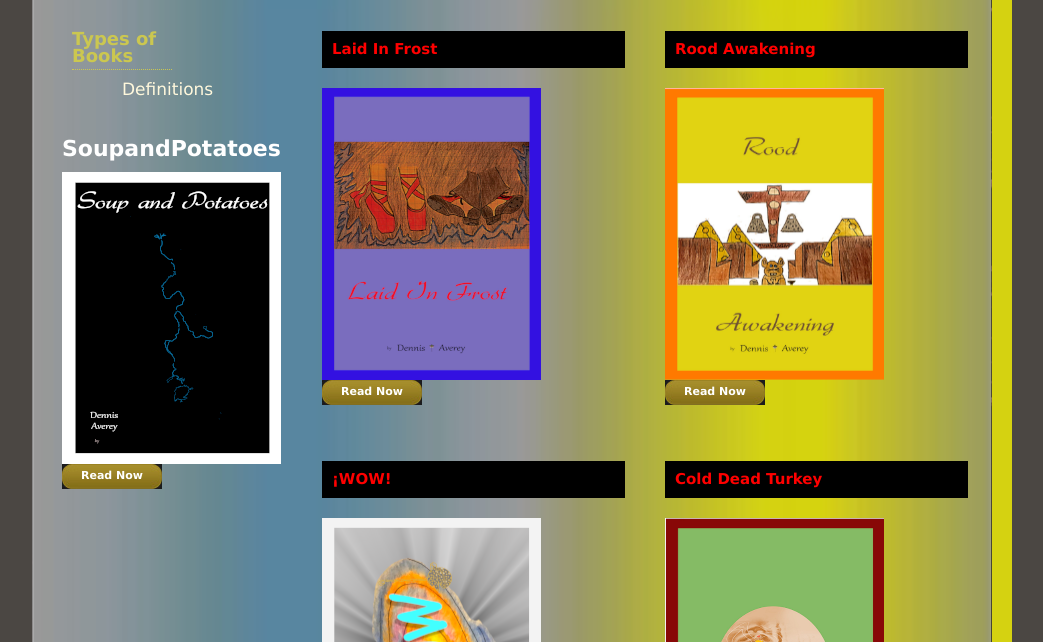
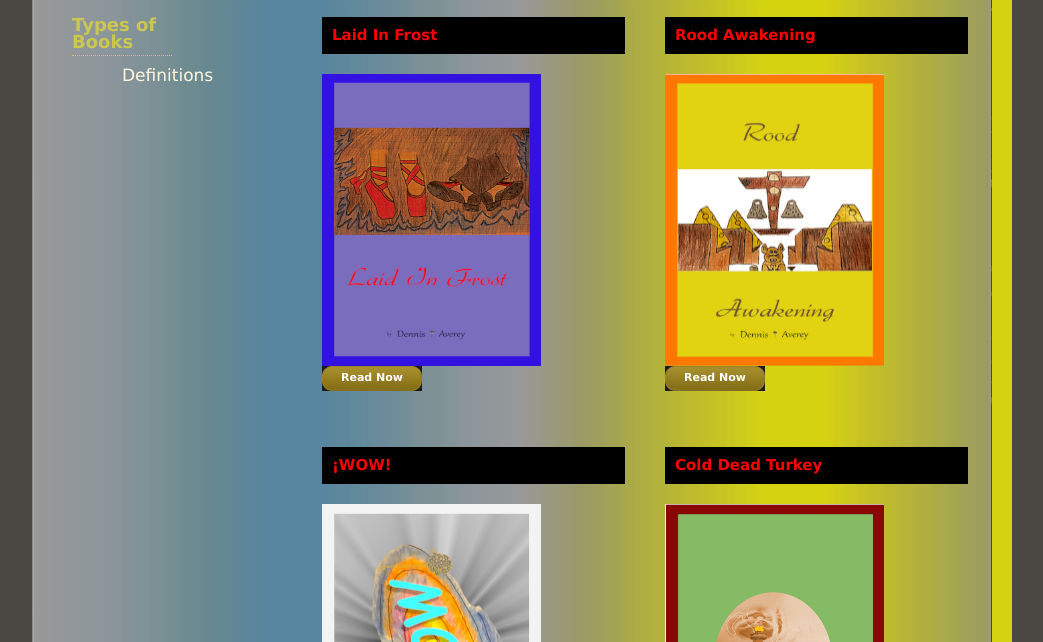
Before and after one commit to PaceFrame/Books, a plain HTML site: page index.html in a window 1280 px wide. Shown: the part 158-800 px from the top of the page, without its empty margins (118-1161 px from the left). Drawn offline with Linux system fonts and the light colour scheme.

Commit message:
Update index.html

```diff
--- a/index.html
+++ b/index.html
@@ -124,20 +124,7 @@
                     <div class="buy_now_button"><a href="https://drive.google.com/file/d/1qQc9p_e-Kvh_r6n10edub7uiVCKMMV7G/view?usp=sharing">Read Now</a></div>
 
                 </div>
-                <div class="cleaner">&nbsp;</div>
-            </div>
-             <div class="cleaner">&nbsp;</div>
-            </div>
-		<div class="cleaner_with_width">&nbsp;</div>
 
-            <div class="product_box">
-            	<h1>SoupandPotatoes</h1>
-   	      <img src="images/SoupandPotatoes.png" alt="image" />
-                <div class="product_info">
-
-                    <div class="buy_now_button"><a href="https://drive.google.com/file/d/1KWgWP001zUqgTOaeMAVAu4O2d7q1hOYh/view?usp=sharing">Read Now</a></div>
-
-                </div>
 
             </div>
 
```
